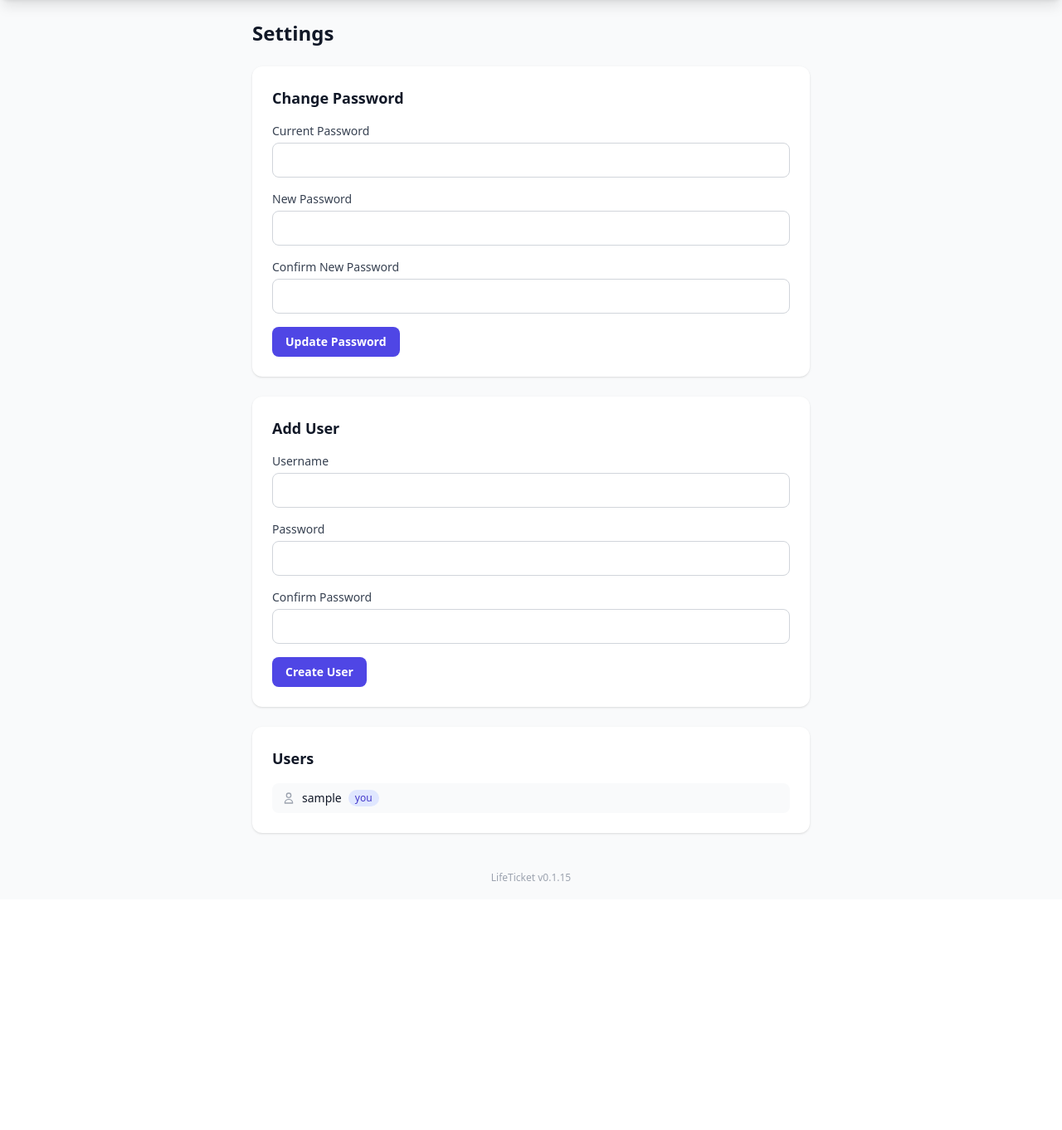
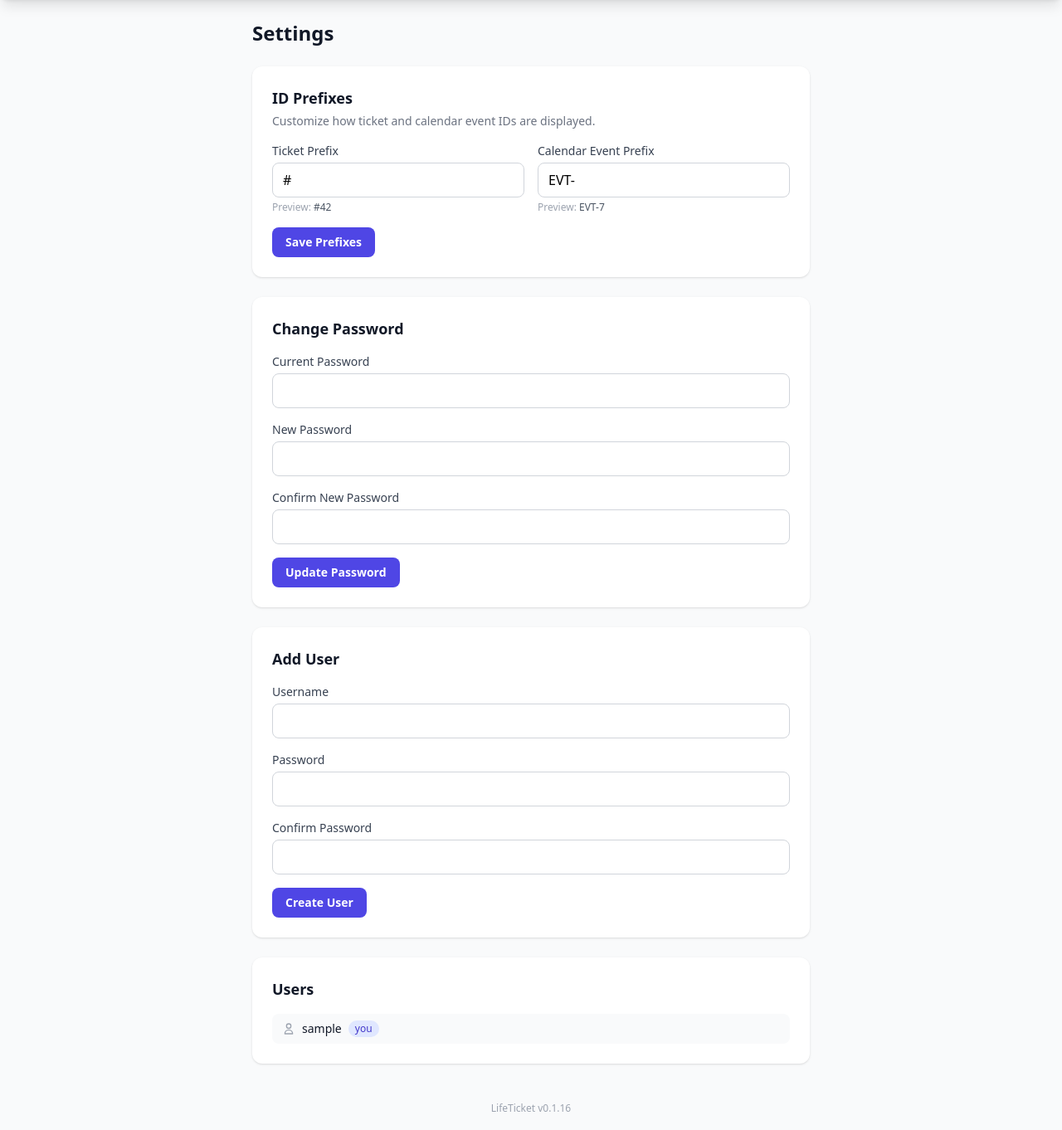
Before and after one commit to null-works/LifeTicket, a Flask app: page /settings in a window 1280 px wide. Shown: the part 56-1418 px from the top of the page at 83% size. Before the commit the page ends 1118 px from the top, so only its background shows below. Run offline with Flask 3, Linux system fonts and the light colour scheme; the visitor is signed in with stand-in values (Sample User, id 1); data comes from the database, SQL or seed files in the repository; some libraries are stand-ins or nearby versions.

Commit message:
Add customizable ID prefixes for tickets and calendar events (v0.1.16)
New AppSettings model stores ticket_prefix and event_prefix (defaults:
"#" and "EVT-"). Settings page now has an "ID Prefixes" section with
live preview. Prefixes are injected globally via context processor and
applied wherever ticket IDs are displayed.

https://claude.ai/code/session_01Y2CDthvb85pCfhHsXnCotP

```diff
--- a/app/__init__.py
+++ b/app/__init__.py
@@ -38,7 +38,14 @@ def create_app():
     @app.context_processor
     def inject_globals():
         from app.version import VERSION
-        return {"today": date.today(), "version": VERSION}
+        from app.models import AppSettings
+        settings = AppSettings.get()
+        return {
+            "today": date.today(),
+            "version": VERSION,
+            "ticket_prefix": settings.ticket_prefix,
+            "event_prefix": settings.event_prefix,
+        }
 
     with app.app_context():
         db.create_all()
--- a/app/auth.py
+++ b/app/auth.py
@@ -1,7 +1,7 @@
 from flask import Blueprint, render_template, request, redirect, url_for, flash
 from flask_login import login_user, logout_user, login_required, current_user
 from app import db
-from app.models import User
+from app.models import User, AppSettings
 
 auth = Blueprint("auth", __name__)
 
@@ -31,7 +31,19 @@ def logout():
 @login_required
 def settings():
     users = User.query.order_by(User.username).all()
-    return render_template("settings.html", users=users)
+    app_settings = AppSettings.get()
+    return render_template("settings.html", users=users, app_settings=app_settings)
+
+
+@auth.route("/settings/prefixes", methods=["POST"])
+@login_required
+def update_prefixes():
+    app_settings = AppSettings.get()
+    app_settings.ticket_prefix = request.form.get("ticket_prefix", "#").strip() or "#"
+    app_settings.event_prefix = request.form.get("event_prefix", "EVT-").strip() or "EVT-"
+    db.session.commit()
+    flash("Prefixes updated successfully.", "success")
+    return redirect(url_for("auth.settings"))
 
 
 @auth.route("/settings/change-password", methods=["POST"])
--- a/app/models.py
+++ b/app/models.py
@@ -180,3 +180,19 @@ class TicketHistory(db.Model):
     old_value = db.Column(db.Text, default="")
     new_value = db.Column(db.Text, default="")
     created_at = db.Column(db.DateTime, default=lambda: datetime.now(timezone.utc))
+
+
+class AppSettings(db.Model):
+    id = db.Column(db.Integer, primary_key=True)
+    ticket_prefix = db.Column(db.String(20), default="#")
+    event_prefix = db.Column(db.String(20), default="EVT-")
+
+    @staticmethod
+    def get():
+        """Return the singleton settings row, creating it if needed."""
+        s = AppSettings.query.first()
+        if not s:
+            s = AppSettings()
+            db.session.add(s)
+            db.session.commit()
+        return s
--- a/app/templates/calendar.html
+++ b/app/templates/calendar.html
@@ -161,7 +161,7 @@
                         </button>
                     </template>
                     <template x-if="detailItem.type === 'ticket'">
-                        <a :href="'/ticket/' + detailItem.id + '/edit'"
+                        <a :href="'/ticket/' + detailItem.id"
                            class="flex-1 text-sm text-brand-600 hover:bg-brand-50 dark:hover:bg-brand-900/20 py-2 rounded-lg transition font-medium text-center">
                             Open Ticket
                         </a>
--- a/app/templates/settings.html
+++ b/app/templates/settings.html
@@ -17,6 +17,34 @@
     {% endfor %}
     {% endif %}
     {% endwith %}
+
+    <!-- ID Prefixes -->
+    <div class="bg-white dark:bg-gray-800 shadow rounded-xl p-6">
+        <h2 class="text-lg font-semibold text-gray-900 dark:text-white mb-1">ID Prefixes</h2>
+        <p class="text-sm text-gray-500 dark:text-gray-400 mb-4">Customize how ticket and calendar event IDs are displayed.</p>
+        <form method="POST" action="/settings/prefixes" class="space-y-4">
+            <div class="grid grid-cols-1 sm:grid-cols-2 gap-4">
+                <div>
+                    <label for="ticket_prefix" class="block text-sm font-medium text-gray-700 dark:text-gray-300 mb-1">Ticket Prefix</label>
+                    <input type="text" id="ticket_prefix" name="ticket_prefix" value="{{ app_settings.ticket_prefix }}" maxlength="20"
+                           class="w-full px-3 py-2 border border-gray-300 dark:border-gray-600 dark:bg-gray-700 dark:text-white rounded-lg focus:ring-2 focus:ring-brand-500 focus:border-brand-500 outline-none transition"
+                           placeholder="#">
+                    <p class="text-xs text-gray-400 mt-1">Preview: <span class="font-medium text-gray-600 dark:text-gray-300" id="ticket-preview">{{ app_settings.ticket_prefix }}42</span></p>
+                </div>
+                <div>
+                    <label for="event_prefix" class="block text-sm font-medium text-gray-700 dark:text-gray-300 mb-1">Calendar Event Prefix</label>
+                    <input type="text" id="event_prefix" name="event_prefix" value="{{ app_settings.event_prefix }}" maxlength="20"
+                           class="w-full px-3 py-2 border border-gray-300 dark:border-gray-600 dark:bg-gray-700 dark:text-white rounded-lg focus:ring-2 focus:ring-brand-500 focus:border-brand-500 outline-none transition"
+                           placeholder="EVT-">
+                    <p class="text-xs text-gray-400 mt-1">Preview: <span class="font-medium text-gray-600 dark:text-gray-300" id="event-preview">{{ app_settings.event_prefix }}7</span></p>
+                </div>
+            </div>
+            <button type="submit"
+                    class="bg-brand-600 hover:bg-brand-700 text-white font-semibold py-2 px-4 rounded-lg transition text-sm">
+                Save Prefixes
+            </button>
+        </form>
+    </div>
 
     <!-- Change Password -->
     <div class="bg-white dark:bg-gray-800 shadow rounded-xl p-6">
@@ -95,3 +123,14 @@
 
 </div>
 {% endblock %}
+
+{% block scripts %}
+<script>
+document.getElementById('ticket_prefix').addEventListener('input', function() {
+    document.getElementById('ticket-preview').textContent = (this.value || '#') + '42';
+});
+document.getElementById('event_prefix').addEventListener('input', function() {
+    document.getElementById('event-preview').textContent = (this.value || 'EVT-') + '7';
+});
+</script>
+{% endblock %}
--- a/app/templates/ticket_view.html
+++ b/app/templates/ticket_view.html
@@ -57,7 +57,7 @@
             {% endif %}
             <div>
                 <div class="text-xs text-gray-400 dark:text-gray-500 uppercase tracking-wider mb-0.5">ID</div>
-                <div class="text-gray-900 dark:text-white">#{{ ticket.id }}</div>
+                <div class="text-gray-900 dark:text-white">{{ ticket_prefix }}{{ ticket.id }}</div>
             </div>
         </div>
     </div>
--- a/app/version.py
+++ b/app/version.py
@@ -1 +1 @@
-VERSION = "0.1.15"
+VERSION = "0.1.16"
```
